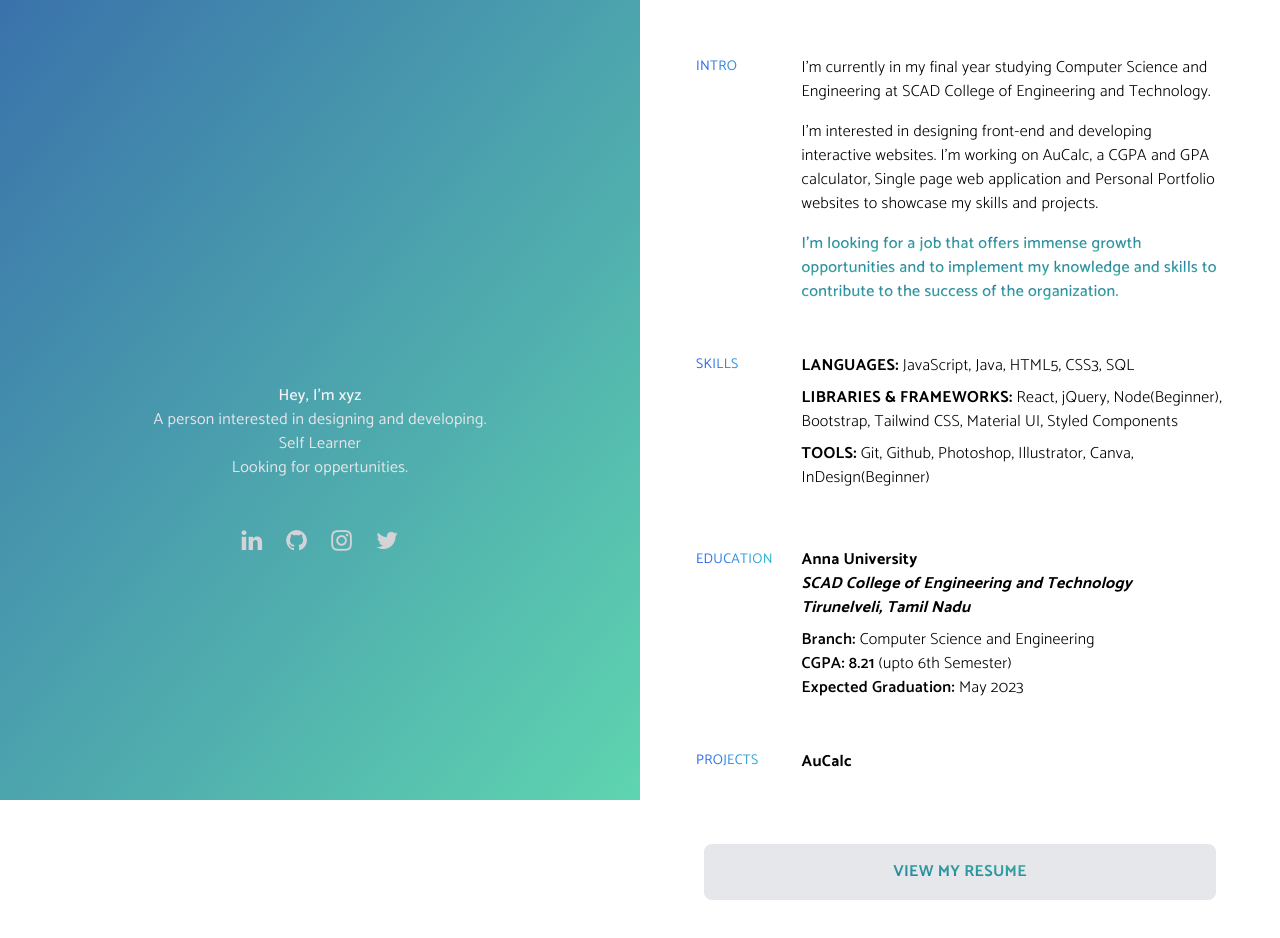
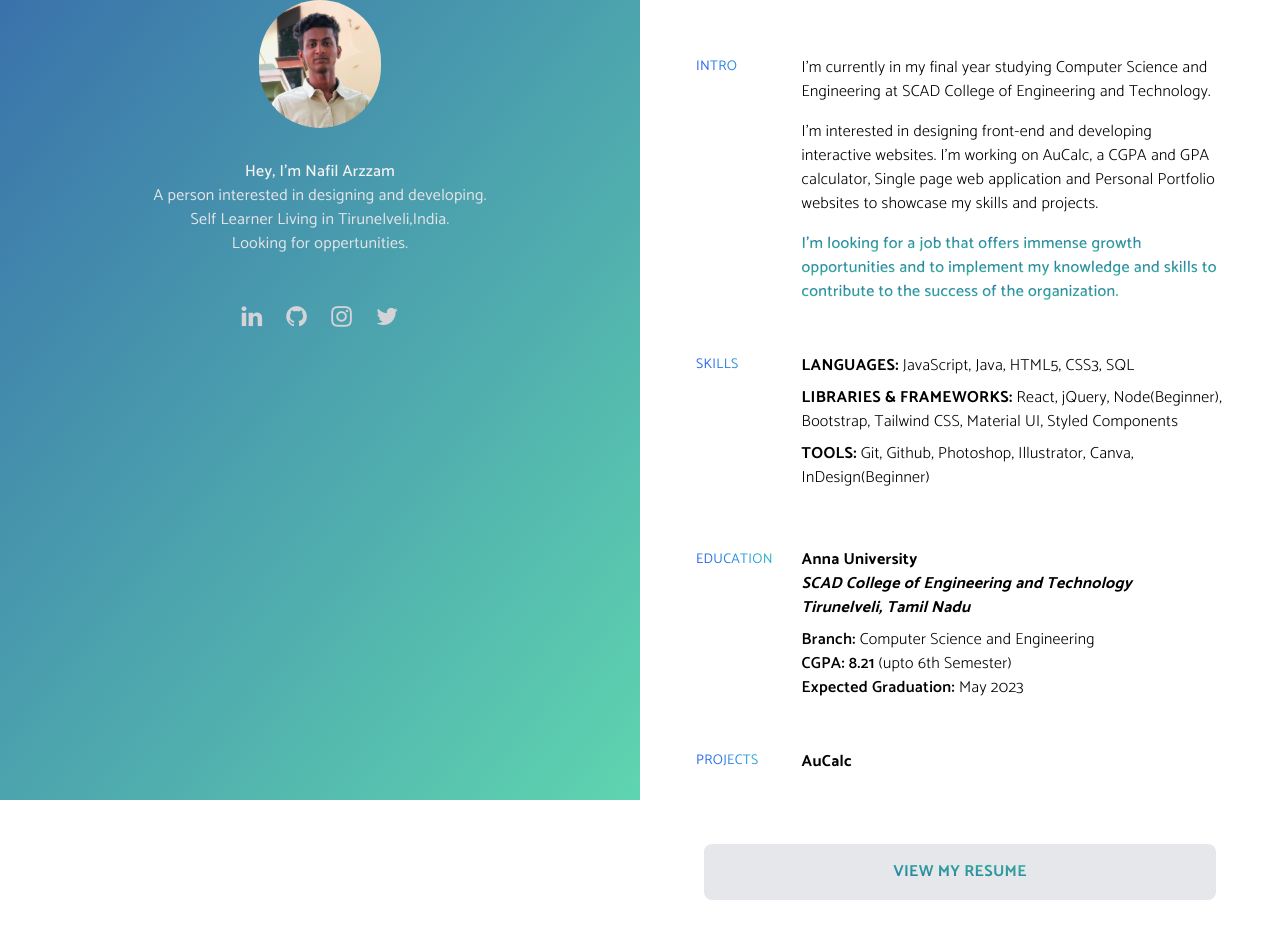
Before and after one commit to Arzzam/My-Profile, a React (Create React App) app: page / in a window 1280 px wide. Shown: the top 938 px of the page. Built offline with nearby package versions, Linux system fonts and the light colour scheme.

Commit message:
Changes in profile

```diff
--- a/src/Components/Left Section/Profile.jsx
+++ b/src/Components/Left Section/Profile.jsx
@@ -1,9 +1,13 @@
 import React from "react";
 // import ProfileImage from "../../assets/profile.png";
+// import ProfileDetails from "./ProfileDetails";
 
 export const Profile = () => {
   return (
     <div className="overflow-hidden bg-img">
+      {/* <div className="flex items-center justify-center h-full left-inner p-50px min-h-own sm:p-10">
+        <ProfileDetails />
+      </div> */}
       {/* <img src={ProfileImage} alt="My profile pic" /> */}
     </div>
   );
--- a/src/Components/Left Section/ProfileDetails.jsx
+++ b/src/Components/Left Section/ProfileDetails.jsx
@@ -1,19 +1,18 @@
 import React from "react";
-// import ProfileImage from "../../assets/profile.png";
+import ProfileImage from "../../assets/profile.png";
 
 const ProfileDetails = () => {
   return (
-    <div className="absolute top-0 bottom-0 left-0 right-0 flex-none mx-auto my-0 mt-35% info w-90 md:mt-76 ">
+    <div className="absolute top-0 bottom-0 left-0 right-0 flex-none mx-auto my-0 info w-90 ">
       <div className="flex flex-wrap justify-center h-40">
-        {/* <img src={ProfileImage} alt="" className="rounded-full h-4/5" /> */}
+        <img src={ProfileImage} alt="" className="rounded-full h-4/5" />
       </div>
       <div className="font-medium name text-zinc-100">
-        {/* Hey, I'm Nafil Arzzam */}
-        Hey, I'm xyz
+        Hey, I'm Nafil Arzzam
       </div>
       <div className="text-zinc-200 subtext">
         A person interested in designing and developing. <br /> Self Learner
-        {/* Living in Tirunelveli,India.  */}
+        Living in Tirunelveli,India.
         <br /> Looking for oppertunities.
       </div>
       <div className="mt-8 social-links text-zinc-300">
```
Also changed, not shown: 1 other file (tests, documents, lock files or other folders).
